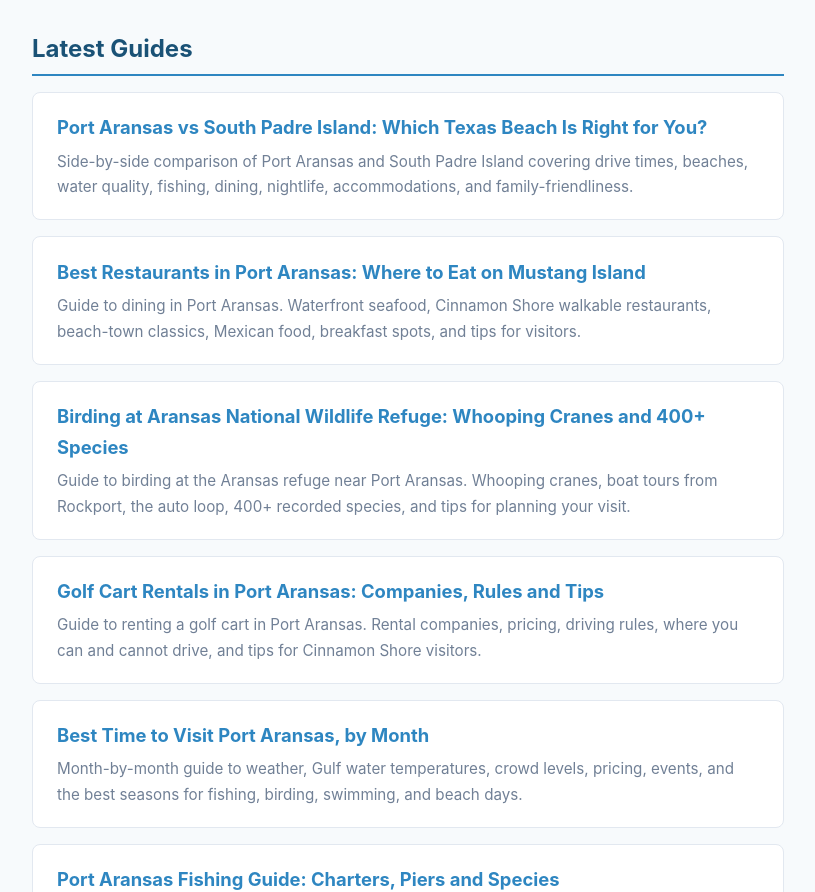
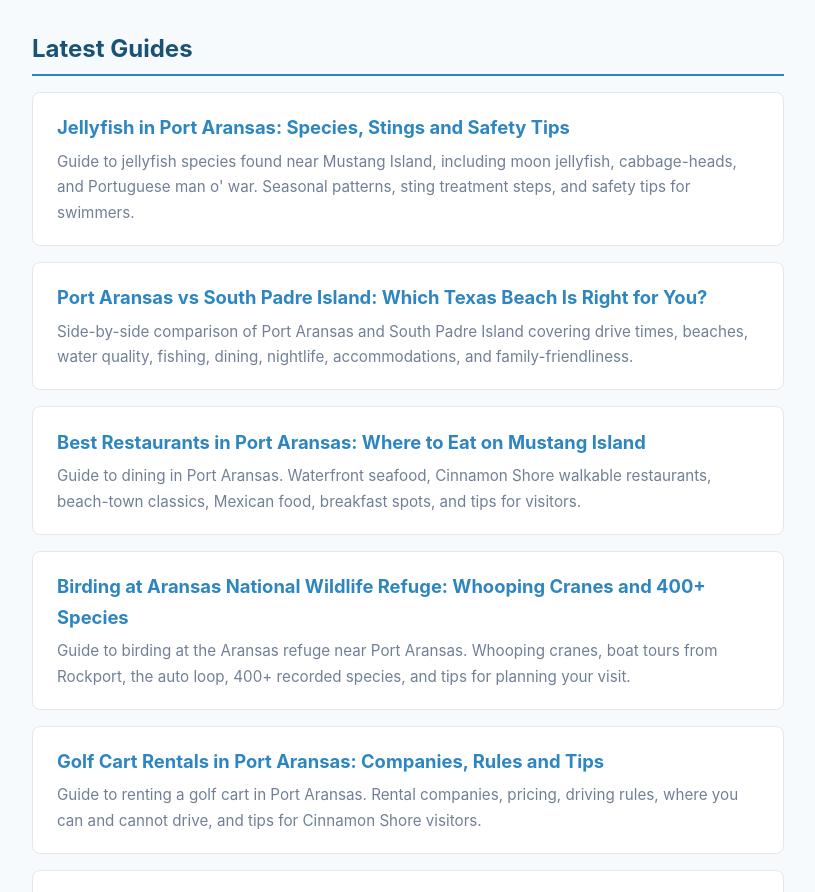
Before and after one commit to beachedinn/port-aransas-travel-guide, a plain HTML site: page index.html in a window 1280 px wide. Shown: the part 2358-3250 px from the top of the page, without its empty margins (232-1047 px from the left). Drawn offline with Linux system fonts and the light colour scheme.

Commit message:
Add article on jellyfish in Port Aransas
Added a new article about jellyfish in Port Aransas, including species, stings, and safety tips.

```diff
--- a/index.html
+++ b/index.html
@@ -50,6 +50,11 @@
     <p>Bring reef-safe sunscreen and plenty of water, especially during summer months. A golf cart rental is a popular way to get around town. The ferry can have wait times during peak weekends, so plan accordingly or use the JFK Causeway bridge as an alternative route. Most importantly, slow down and enjoy the island pace of life.</p>
 
     <h2>Latest Guides</h2>
+
+    <div class="article-card">
+        <h3><a href="articles/jellyfish-port-aransas.html">Jellyfish in Port Aransas: Species, Stings and Safety Tips</a></h3>
+        <p>Guide to jellyfish species found near Mustang Island, including moon jellyfish, cabbage-heads, and Portuguese man o' war. Seasonal patterns, sting treatment steps, and safety tips for swimmers.</p>
+    </div>
 
     <div class="article-card">
         <h3><a href="articles/port-aransas-vs-south-padre.html">Port Aransas vs South Padre Island: Which Texas Beach Is Right for You?</a></h3>
```
